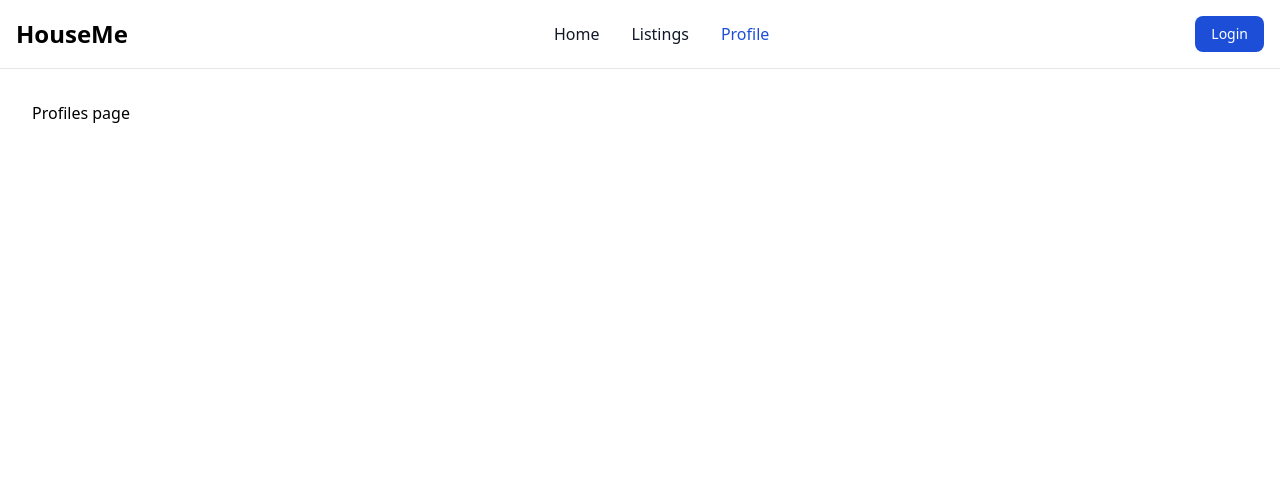
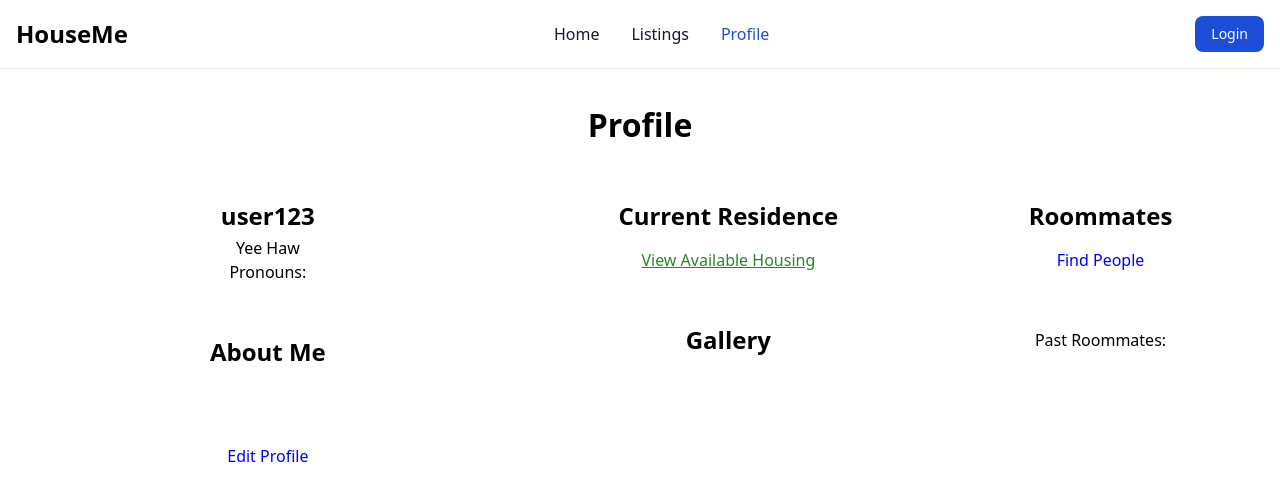
Before and after one commit to GT-HouseMe/frontend, a React (Vite) app: page /profile in a window 1280 px wide. Shown: the top 500 px of the page. Built offline with nearby package versions, Linux system fonts and the light colour scheme.

Commit message:
basic outline of profile

```diff
--- a/src/routes/Profile.tsx
+++ b/src/routes/Profile.tsx
@@ -1,11 +1,42 @@
-import "../styles/base.css";
+import "../styles/profile.css";
+import { Link } from "react-router-dom";
 
-const Listings = () => {
+const Profile = () => {
+  const username = "user123";
+  const name = "Yee Haw";
   return (
     <div>
-      <h1>Profiles page</h1>
+      <center><h1>Profile</h1>
+      <br />
+      <br />
+      <table>
+        <tr>
+          <th><h2>{username}</h2></th>
+          <th><h2>Current Residence</h2></th>
+          <th><h2>Roommates</h2></th>
+        </tr>
+        <tr>
+          <td><center>{name}<br />
+          Pronouns:</center>
+          </td>
+          <td><center><Link className="listings" to="/Listings">View Available Housing</Link></center></td>
+          <td><center><button type="button">Find People</button></center></td>
+        </tr>
+        <tr>
+          <td><center><br /><br /><h2>About Me</h2>
+          <input type="text"></input></center></td>
+          <td><center><h2>Gallery</h2></center></td>
+          <td><center>Past Roommates:</center></td>
+        </tr>
+        <tr>
+          <td><br /><br />
+          <center><button type="button">Edit Profile</button></center>
+          </td>
+        </tr>
+      </table>
+      </center>
     </div>
   );
 };
 
-export default Listings;
+export default Profile;
--- /dev/null
+++ b/src/styles/profile.css
@@ -0,0 +1,6 @@
+h1 {font-size: xx-large; font-weight: bold;}
+h2{font-size: x-large; font-weight: bold;}
+table{width: 100%;}
+button{text-align: center; color: blue; text-decoration: wavy;}
+input{box-sizing: border-box;}
+.listings{text-decoration: underline; color:forestgreen;}
```
